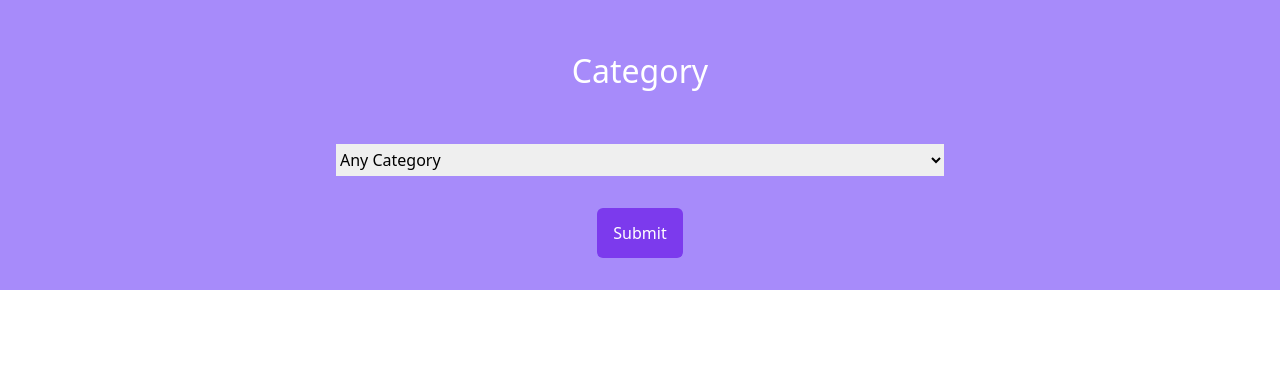
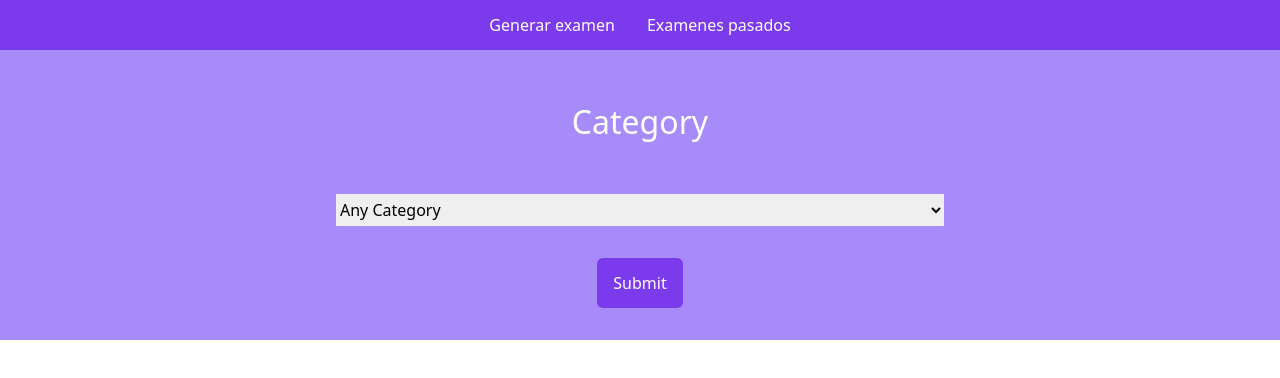
Before and after one commit to rickgaar/Practica-Parcial02, a React (Vite) app in the folder Practica/: page / in a window 1280 px wide. Shown: the top 378 px of the page. Built offline with nearby package versions, Linux system fonts and the light colour scheme.

Commit message:
add: header

```diff
--- a/Practica/src/App.jsx
+++ b/Practica/src/App.jsx
@@ -1,10 +1,20 @@
+import { BrowserRouter, Route, Routes } from "react-router-dom"
+import Header from "./components/Header/Header"
 import SearchForm from "./components/Search/SearchForm"
 
 function App() {
 
   return (
     <>
-      <SearchForm/>
+      <BrowserRouter>
+      <Header/>
+      <Routes>
+        <Route path="/" element={<SearchForm/>} />
+        {/* <Route path="/past-exam" element={} /> */}
+      </Routes>
+
+      </BrowserRouter>
+
     </>
   )
 }
--- /dev/null
+++ b/Practica/src/components/Header/Header.jsx
@@ -0,0 +1,18 @@
+import { NavLink } from "react-router-dom";
+
+const Header = () => {
+    return(
+            <nav className="bg-violet-600">
+                <ul className="flex flex-row justify-center gap-8 p-4">
+                    <li className="text-white">
+                        <NavLink to="/">Generar examen</NavLink>
+                    </li>
+                    <li className="text-white">
+                        <NavLink to="/past-exam">Examenes pasados</NavLink>
+                    </li>
+                </ul>
+            </nav>
+    );
+}
+
+export default Header;
--- a/Practica/src/components/Search/SearchForm.jsx
+++ b/Practica/src/components/Search/SearchForm.jsx
@@ -11,12 +11,13 @@ const SearchForm = () => {
         e.preventDefault();
         /* Funcion para el fetch */
         let response = await fetchQuestion({category});
+        console.log(response);
 
         /* Funcion para crear la pregunta */
     }
 
     return(
-        <div className="bg-violet-400 justify-center w-full p-8 items-center">
+        <div className="bg-violet-400 w-full p-8">
             <form className="flex flex-col gap-8 items-center" onSubmit={getData}>
                 <h1 className="text-center text-white">Category</h1>
                 <select id="category" onChange={handleCategoryChange} className="h-8 w-1/2">
```
